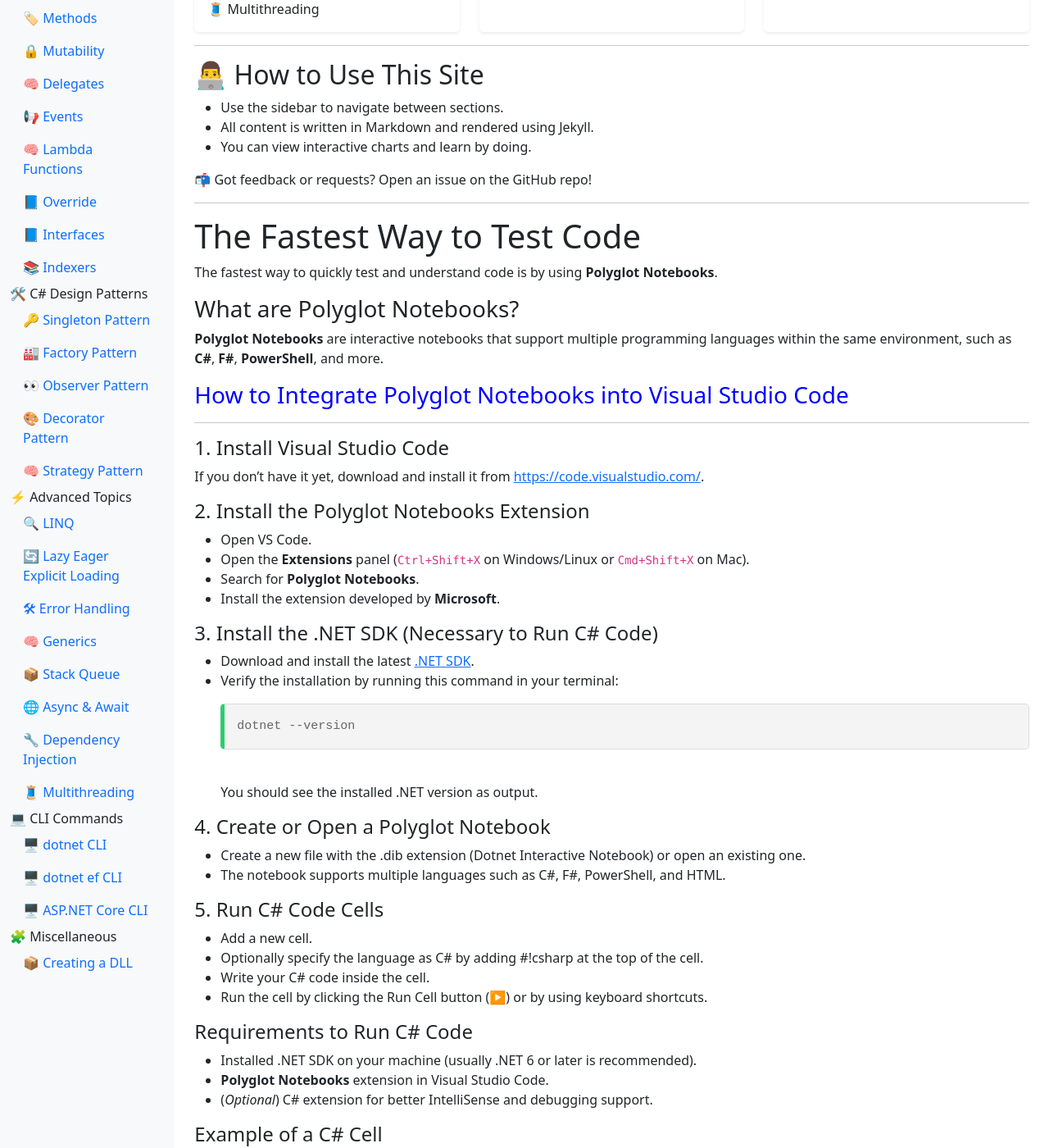
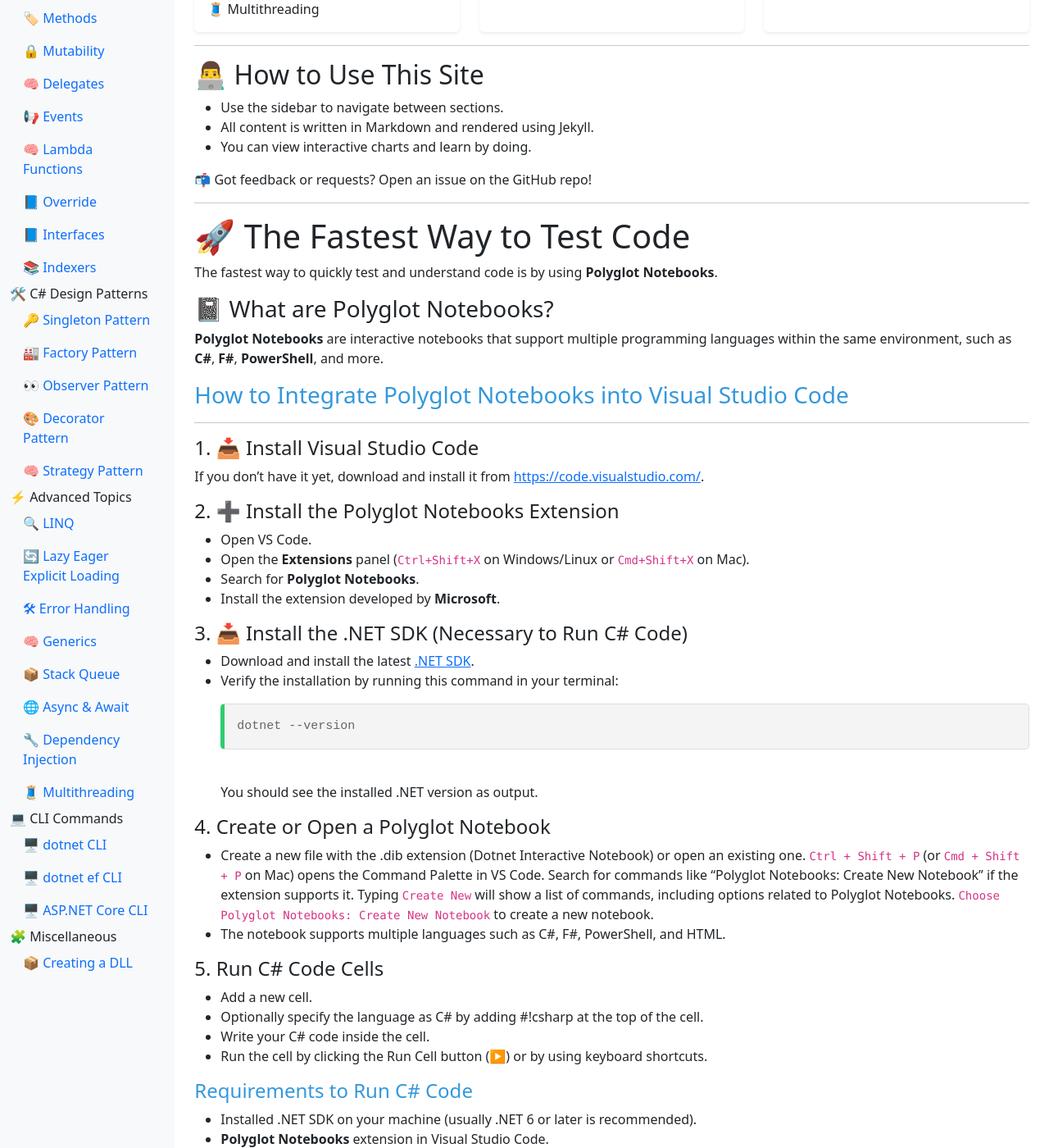
Before and after one commit to buribalkan/C-SHARP-Training, a Jekyll site: the page built from index.md, in a window 1280 px wide and 1400 px high, scrolled down 776 px. Shown: the whole window at 82% size. Built offline with Jekyll 4.4.1, drawn with Linux system fonts in a browser that asks for light colours; nearby versions of some CDN libraries.

Commit message:
Update index.md

```diff
--- a/index.md
+++ b/index.md
@@ -132,31 +132,31 @@ title: Home
 
 ---
 
-# The Fastest Way to Test Code
+# 🚀 The Fastest Way to Test Code
 The fastest way to quickly test and understand code is by using **Polyglot Notebooks**.
 
 
 
 
-### What are Polyglot Notebooks?
+### 📓 What are Polyglot Notebooks?
 
 **Polyglot Notebooks** are interactive notebooks that support multiple programming languages within the same environment, such as **C#**, **F#**, **PowerShell**, and more.
 
 
-### <span style="color:blue">How to Integrate Polyglot Notebooks into Visual Studio Code</span>
+### <span style="color:#3498db">How to Integrate Polyglot Notebooks into Visual Studio Code</span>
 ---
-#### 1. Install Visual Studio Code
+#### 1. 📥 Install Visual Studio Code
 
 If you don’t have it yet, download and install it from [https://code.visualstudio.com/](https://code.visualstudio.com/).
 
-#### 2. Install the Polyglot Notebooks Extension
+#### 2. ➕ Install the Polyglot Notebooks Extension
 
 - Open VS Code.
 - Open the **Extensions** panel (`Ctrl+Shift+X` on Windows/Linux or `Cmd+Shift+X` on Mac).
 - Search for **Polyglot Notebooks**.
 - Install the extension developed by **Microsoft**.
 
-#### 3. Install the .NET SDK (Necessary to Run C# Code)
+#### 3. 📥 Install the .NET SDK (Necessary to Run C# Code)
 
 - Download and install the latest [.NET SDK](https://dotnet.microsoft.com/en-us/download).
 - Verify the installation by running this command in your terminal:
@@ -169,6 +169,7 @@ You should see the installed .NET version as output.
 #### 4. Create or Open a Polyglot Notebook
 
 - Create a new file with the .dib extension (Dotnet Interactive Notebook) or open an existing one.
+  `Ctrl + Shift + P` (or `Cmd + Shift + P` on Mac) opens the Command Palette in VS Code. Search for commands like “Polyglot Notebooks: Create New Notebook” if the extension supports it. Typing `Create New` will show a list of commands, including options related to Polyglot Notebooks. `Choose Polyglot Notebooks: Create New Notebook` to create a new notebook.
 - The notebook supports multiple languages such as C#, F#, PowerShell, and HTML.
 
 #### 5. Run C# Code Cells
@@ -177,7 +178,7 @@ You should see the installed .NET version as output.
 - Write your C# code inside the cell.
 - Run the cell by clicking the Run Cell button (▶️) or by using keyboard shortcuts.
 
-#### Requirements to Run C# Code
+#### <span style="color:#3498db">Requirements to Run C# Code</span>
 
 - Installed .NET SDK on your machine (usually .NET 6 or later is recommended).
 - **Polyglot Notebooks** extension in Visual Studio Code.
```
